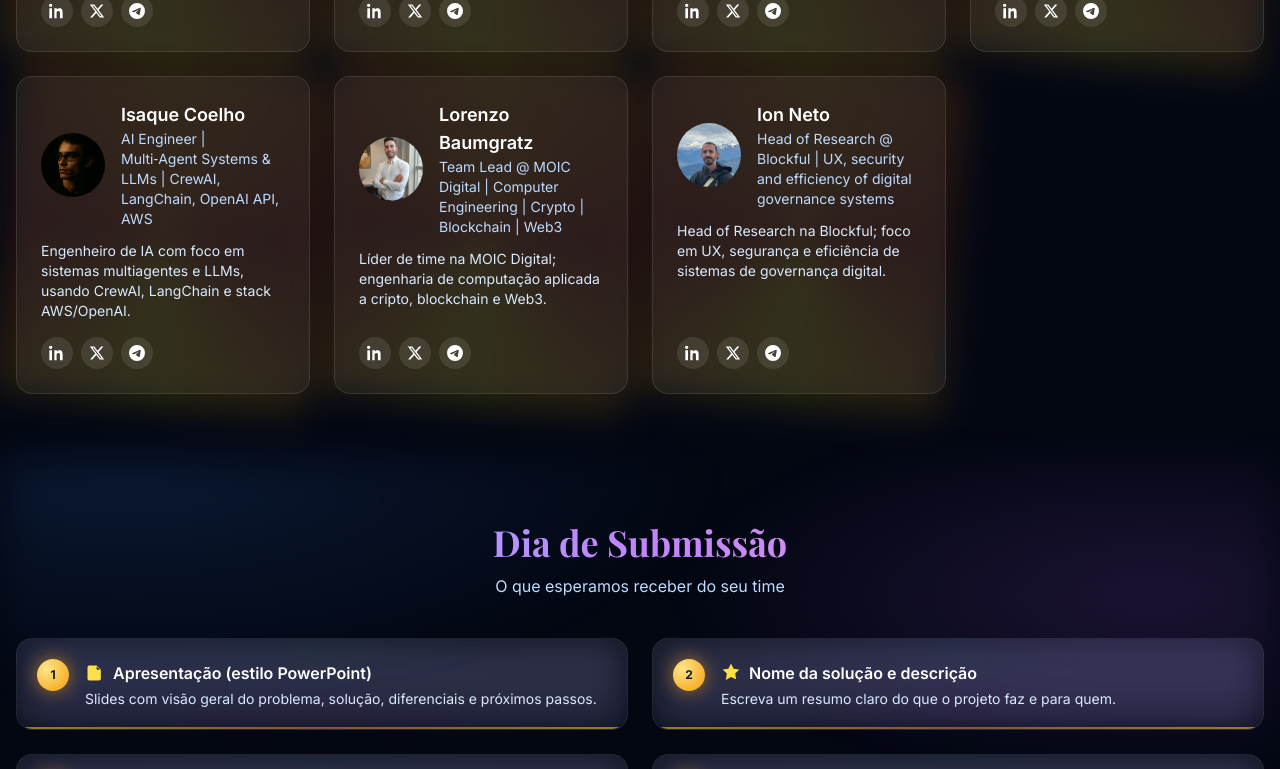
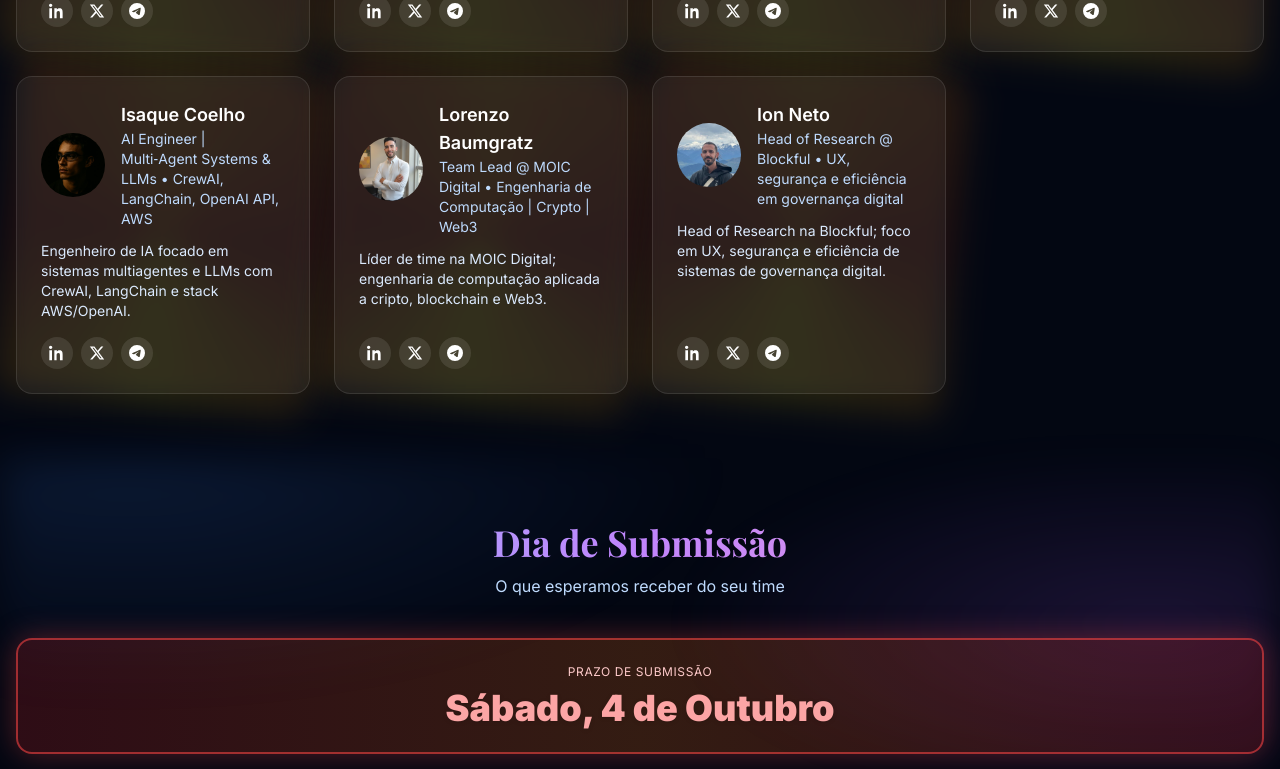
Before and after one commit to Mis4nthr0pic/cryptolar_landing, a React app: page / in a window 1280 px wide. Shown: the part 1900-2669 px from the top of the page. Built offline with nearby package versions, Linux system fonts and the light colour scheme.

Commit message:
new website

```diff
--- a/src/components/HackathonJudges.jsx
+++ b/src/components/HackathonJudges.jsx
@@ -1,11 +1,10 @@
 import React, { useRef, useState, useEffect } from 'react';
+import { useTranslation } from 'react-i18next';
 
 const judges = [
   {
+    id: 'alexandre',
     name: 'Alexandre Melo',
-    role: 'Fundador da CryptoLar e da OpenSense',
-    org: 'Pesquisador de Segurança Web3',
-    bio: 'Fundador da CryptoLar e da OpenSense; pesquisador de segurança Web3 e líder comunitário.',
     avatar: '/images/pfp_alexandre.jpeg',
     social: {
       linkedin: 'https://www.linkedin.com/in/alexoncrypto',
@@ -14,10 +13,8 @@ const judges = [
     }
   },
   {
+    id: 'felipe',
     name: 'Felipe Novaes',
-    role: 'Auditor e Pesquisador Blockchain',
-    org: '',
-    bio: 'Dev há 24+ anos; liderou pessoas e projetos. Agnóstico de linguagem: usa a ferramenta certa para cada desafio.',
     avatar: '/images/pfp_felipe.jpeg',
     social: {
       linkedin: 'https://www.linkedin.com/in/felipenovaesrocha/',
@@ -26,10 +23,8 @@ const judges = [
     }
   },
   {
+    id: 'ernesto',
     name: 'Ernesto De Oliveira',
-    role: 'Backend developer | .NET | Blockchain | Web3 | AI',
-    org: '',
-    bio: 'Backend developer com foco em .NET, Blockchain, Web3 e IA; pesquisador Starknet.',
     avatar: '/images/pfp_ernesto.jpeg',
     social: {
       linkedin: 'https://www.linkedin.com/in/ernesto-de-oliveira/',
@@ -38,10 +33,8 @@ const judges = [
     }
   },
   {
+    id: 'ranulfo',
     name: 'Ranulfo Paiva Sobrinho',
-    role: 'Cambiatus & CofiBlocks Co‑Founder',
-    org: 'Ph.D. e pós‑doutor (UNICAMP)',
-    bio: 'Ph.D. e pós‑doutorado em Economia e Criptoativos Ambientais para Sustentabilidade pela UNICAMP (Brasil).',
     avatar: '/images/pfp_ranulfo.jpeg',
     social: {
       linkedin: 'https://www.linkedin.com/in/ranulfosobrinho/',
@@ -50,10 +43,8 @@ const judges = [
     }
   },
   {
+    id: 'isaque',
     name: 'Isaque Coelho',
-    role: 'AI Engineer | Multi‑Agent Systems & LLMs | CrewAI, LangChain, OpenAI API, AWS',
-    org: '',
-    bio: 'Engenheiro de IA com foco em sistemas multiagentes e LLMs, usando CrewAI, LangChain e stack AWS/OpenAI.',
     avatar: '/images/pfp_coelho.jpeg',
     social: {
       linkedin: 'https://www.linkedin.com/in/coelhoxyz/',
@@ -62,10 +53,8 @@ const judges = [
     }
   },
   {
+    id: 'lorenzo',
     name: 'Lorenzo Baumgratz',
-    role: 'Team Lead @ MOIC Digital | Computer Engineering | Crypto | Blockchain | Web3',
-    org: '',
-    bio: 'Líder de time na MOIC Digital; engenharia de computação aplicada a cripto, blockchain e Web3.',
     avatar: '/images/pfp_lorenzo.png',
     social: {
       linkedin: 'https://www.linkedin.com/in/lorenzo-baumgratz/',
@@ -74,10 +63,8 @@ const judges = [
     }
   },
   {
+    id: 'ion',
     name: 'Ion Neto',
-    role: 'Head of Research @ Blockful | UX, security and efficiency of digital governance systems',
-    org: '',
-    bio: 'Head of Research na Blockful; foco em UX, segurança e eficiência de sistemas de governança digital.',
     avatar: '/images/pfp_zeugh.jpg',
     social: {
       linkedin: 'https://www.linkedin.com/in/ionneto/',
@@ -124,29 +111,34 @@ const Pill = ({ href, label, kind }) => {
 };
 
 const HackathonJudges = () => {
+  const { t } = useTranslation();
   return (
     <section id="judges" className="py-16 bg-gray-950 text-white">
       <div className="max-w-7xl mx-auto px-4">
         <div className="mb-8 flex items-end justify-between">
           <div>
-            <h2 className="text-3xl md:text-4xl font-display font-bold">Juízes</h2>
-            <p className="text-blue-200">Avaliadores do Hackathon.</p>
+            <h2 className="text-3xl md:text-4xl font-display font-bold">{t('judges.title', 'Juízes')}</h2>
+            <p className="text-blue-200">{t('judges.subtitle', 'Avaliadores do Hackathon.')}</p>
           </div>
         </div>
         <div className="grid sm:grid-cols-2 lg:grid-cols-3 xl:grid-cols-4 gap-6 items-stretch">
-          {judges.map((j, idx) => (
+          {judges.map((j, idx) => {
+            const role = t(`judges.${j.id}.role`);
+            const org = t(`judges.${j.id}.org`, { defaultValue: '' });
+            const bio = t(`judges.${j.id}.bio`);
+            return (
             <TiltCard key={j.name} delay={idx * 0.05}>
               <div className="relative h-full">
                 <div className="fire-glow" aria-hidden="true" />
                 <div className="relative rounded-2xl border border-white/10 bg-white/5 p-6 backdrop-blur-sm h-full flex flex-col min-h-[260px]">
                   <div className="flex items-center gap-4">
-                <img src={j.avatar} alt={j.name} loading="lazy" className="w-16 h-16 rounded-full object-cover" />
+                    <img src={j.avatar} alt={j.name} loading="lazy" className="w-16 h-16 rounded-full object-cover" />
                     <div>
                       <div className="text-lg font-semibold">{j.name}</div>
-                      <div className="text-sm text-blue-200">{j.role}{j.org ? ` • ${j.org}` : ''}</div>
+                      <div className="text-sm text-blue-200">{role}{org ? ` • ${org}` : ''}</div>
                     </div>
                   </div>
-                  <p className="text-sm text-blue-100 mt-3 flex-grow">{j.bio}</p>
+                  <p className="text-sm text-blue-100 mt-3 flex-grow">{bio}</p>
                   <div className="flex gap-2 mt-4" aria-label={`${j.name} social links`}>
                     {j.social.linkedin && (
                       <Pill href={j.social.linkedin} label={`${j.name} LinkedIn`} kind="linkedin" />
@@ -161,7 +153,8 @@ const HackathonJudges = () => {
                 </div>
               </div>
             </TiltCard>
-          ))}
+            );
+          })}
         </div>
       </div>
     </section>
--- a/src/components/HackathonSpecs.jsx
+++ b/src/components/HackathonSpecs.jsx
@@ -25,7 +25,7 @@ const HackathonSpecs = () => {
           <Stat label="Equipes" value="2–4 pessoas" />
           <Stat label="Local" value="MOIC DIGITAL" />
           <Stat label="Avaliação" value="Juízes listados abaixo" />
-          <Stat label="Data" value="27 de Setembro" />
+          <Stat label={"Prazo"} value="4 de Outubro (Sábado)" />
         </div>
       </div>
     </section>
--- a/src/components/SubmissionDay.jsx
+++ b/src/components/SubmissionDay.jsx
@@ -76,6 +76,12 @@ const SubmissionDay = () => {
           <p className="text-blue-200">{t('submission.subtitle')}</p>
         </div>
 
+        {/* Deadline callout */}
+        <div className="mb-8 rounded-2xl border-2 border-red-500/60 bg-gradient-to-r from-red-600/20 via-orange-500/20 to-red-600/20 p-6 text-center shadow-[0_0_30px_rgba(239,68,68,0.35)]">
+          <div className="text-xs uppercase tracking-wider text-red-200 mb-2">{t('submission.deadlineTitle')}</div>
+          <div className="text-2xl md:text-4xl font-black text-red-300 drop-shadow">{t('submission.deadlineDate')}</div>
+        </div>
+
         <div className="grid lg:grid-cols-2 gap-6">
           {steps.map((s, i) => (
             <Step key={i} index={i + 1} icon={s.icon} title={s.title} desc={s.desc} />
--- a/src/i18n/locales/en.json
+++ b/src/i18n/locales/en.json
@@ -162,6 +162,8 @@
   "submission": {
     "title": "Submission Day",
     "subtitle": "What we expect from your team",
+    "deadlineTitle": "Submission Deadline",
+    "deadlineDate": "Saturday, October 4",
     "deck": {
       "title": "Presentation (PowerPoint style)",
       "desc": "Slides covering problem, solution, differentiators, and next steps."
@@ -226,6 +228,43 @@
       "title": "Community",
       "description": "Join our Telegram group",
       "join": "Join Group"
+    }
+  },
+  "judges": {
+    "title": "Judges",
+    "subtitle": "Hackathon evaluators.",
+    "alexandre": {
+      "role": "Founder of CryptoLar and OpenSense",
+      "org": "Web3 Security Researcher",
+      "bio": "Founder of CryptoLar and OpenSense; Web3 security researcher and community leader."
+    },
+    "felipe": {
+      "role": "Blockchain Auditor and Researcher",
+      "bio": "Dev for 24+ years; led people and projects. Language‑agnostic: picks the right tool for the job."
+    },
+    "ernesto": {
+      "role": ".NET | Blockchain | Web3 | AI",
+      "bio": "Backend developer focused on .NET, blockchain, Web3 and AI; Starknet researcher."
+    },
+    "ranulfo": {
+      "role": "Cambiatus & CofiBlocks Co‑Founder",
+      "org": "Ph.D. and postdoctoral (UNICAMP)",
+      "bio": "Ph.D. and postdoctoral in Economics and Environmental Cryptoassets for Sustainability at UNICAMP (Brazil)."
+    },
+    "isaque": {
+      "role": "AI Engineer | Multi‑Agent Systems & LLMs",
+      "org": "CrewAI, LangChain, OpenAI API, AWS",
+      "bio": "AI engineer focused on multi‑agent systems and LLMs with CrewAI, LangChain and AWS/OpenAI stack."
+    },
+    "lorenzo": {
+      "role": "Team Lead @ MOIC Digital",
+      "org": "Computer Engineering | Crypto | Web3",
+      "bio": "Team lead at MOIC Digital; computer engineering applied to crypto, blockchain and Web3."
+    },
+    "ion": {
+      "role": "Head of Research @ Blockful",
+      "org": "UX, security and efficiency in digital governance",
+      "bio": "Head of Research at Blockful; focus on UX, security and efficiency of digital governance systems."
     }
   },
   "alexandre": {
--- a/src/i18n/locales/es.json
+++ b/src/i18n/locales/es.json
@@ -162,6 +162,8 @@
   "submission": {
     "title": "Día de Envío",
     "subtitle": "Qué esperamos de tu equipo",
+    "deadlineTitle": "Fecha Límite de Envío",
+    "deadlineDate": "Sábado, 4 de Octubre",
     "deck": {
       "title": "Presentación (estilo PowerPoint)",
       "desc": "Diapositivas con problema, solución, diferenciales y próximos pasos."
@@ -226,6 +228,43 @@
       "title": "Comunidad",
       "description": "Únete a nuestro grupo de Telegram",
       "join": "Unirse al Grupo"
+    }
+  },
+  "judges": {
+    "title": "Jueces",
+    "subtitle": "Evaluadores del hackathon.",
+    "alexandre": {
+      "role": "Fundador de CryptoLar y OpenSense",
+      "org": "Investigador de seguridad Web3",
+      "bio": "Fundador de CryptoLar y OpenSense; investigador de seguridad Web3 y líder comunitario."
+    },
+    "felipe": {
+      "role": "Auditor e investigador de blockchain",
+      "bio": "Dev con 24+ años; lideró personas y proyectos. Agnóstico del lenguaje: usa la herramienta adecuada para cada desafío."
+    },
+    "ernesto": {
+      "role": ".NET | Blockchain | Web3 | IA",
+      "bio": "Desarrollador backend enfocado en .NET, blockchain, Web3 e IA; investigador de Starknet."
+    },
+    "ranulfo": {
+      "role": "Cofundador de Cambiatus & CofiBlocks",
+      "org": "Ph.D. y posdoctorado (UNICAMP)",
+      "bio": "Ph.D. y posdoctorado en Economía y Criptoactivos Ambientales para la Sostenibilidad en la UNICAMP (Brasil)."
+    },
+    "isaque": {
+      "role": "AI Engineer | Multi‑Agent Systems & LLMs",
+      "org": "CrewAI, LangChain, OpenAI API, AWS",
+      "bio": "Ingeniero de IA enfocado en sistemas multiagente y LLMs con CrewAI, LangChain y stack AWS/OpenAI."
+    },
+    "lorenzo": {
+      "role": "Team Lead @ MOIC Digital",
+      "org": "Ingeniería de Computación | Crypto | Web3",
+      "bio": "Líder de equipo en MOIC Digital; ingeniería de computación aplicada a cripto, blockchain y Web3."
+    },
+    "ion": {
+      "role": "Head of Research @ Blockful",
+      "org": "UX, seguridad y eficiencia en gobernanza digital",
+      "bio": "Head of Research en Blockful; enfoque en UX, seguridad y eficiencia de sistemas de gobernanza digital."
     }
   },
   "alexandre": {
--- a/src/i18n/locales/pt.json
+++ b/src/i18n/locales/pt.json
@@ -162,6 +162,8 @@
   "submission": {
     "title": "Dia de Submissão",
     "subtitle": "O que esperamos receber do seu time",
+    "deadlineTitle": "Prazo de Submissão",
+    "deadlineDate": "Sábado, 4 de Outubro",
     "deck": {
       "title": "Apresentação (estilo PowerPoint)",
       "desc": "Slides com visão geral do problema, solução, diferenciais e próximos passos."
@@ -222,6 +224,43 @@
       "title": "Comunidade",
       "description": "Junte-se ao nosso grupo no Telegram",
       "join": "Entrar no Grupo"
+    }
+  },
+  "judges": {
+    "title": "Juízes",
+    "subtitle": "Avaliadores do Hackathon.",
+    "alexandre": {
+      "role": "Fundador da CryptoLar e da OpenSense",
+      "org": "Pesquisador de Segurança Web3",
+      "bio": "Fundador da CryptoLar e da OpenSense; pesquisador de segurança Web3 e líder comunitário."
+    },
+    "felipe": {
+      "role": "Auditor e Pesquisador Blockchain",
+      "bio": "Dev há 24+ anos; liderou pessoas e projetos. Agnóstico de linguagem: usa a ferramenta certa para cada desafio."
+    },
+    "ernesto": {
+      "role": ".NET | Blockchain | Web3 | IA",
+      "bio": "Backend developer com foco em .NET, Blockchain, Web3 e IA; pesquisador Starknet."
+    },
+    "ranulfo": {
+      "role": "Cambiatus & CofiBlocks Co‑Founder",
+      "org": "Ph.D. e pós‑doutor (UNICAMP)",
+      "bio": "Ph.D. e pós‑doutorado em Economia e Criptoativos Ambientais para Sustentabilidade pela UNICAMP (Brasil)."
+    },
+    "isaque": {
+      "role": "AI Engineer | Multi‑Agent Systems & LLMs",
+      "org": "CrewAI, LangChain, OpenAI API, AWS",
+      "bio": "Engenheiro de IA focado em sistemas multiagentes e LLMs com CrewAI, LangChain e stack AWS/OpenAI."
+    },
+    "lorenzo": {
+      "role": "Team Lead @ MOIC Digital",
+      "org": "Engenharia de Computação | Crypto | Web3",
+      "bio": "Líder de time na MOIC Digital; engenharia de computação aplicada a cripto, blockchain e Web3."
+    },
+    "ion": {
+      "role": "Head of Research @ Blockful",
+      "org": "UX, segurança e eficiência em governança digital",
+      "bio": "Head of Research na Blockful; foco em UX, segurança e eficiência de sistemas de governança digital."
     }
   },
   "alexandre": {
```
